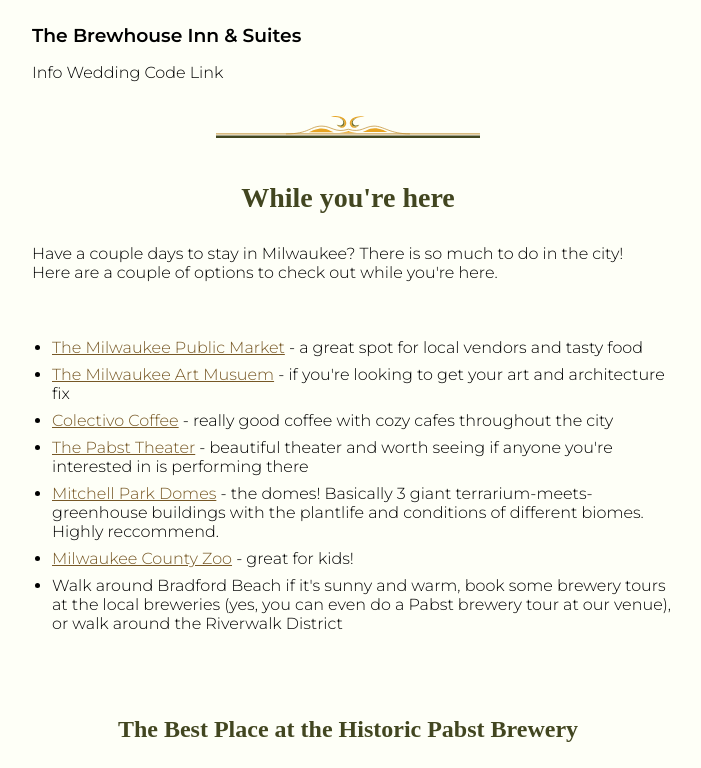
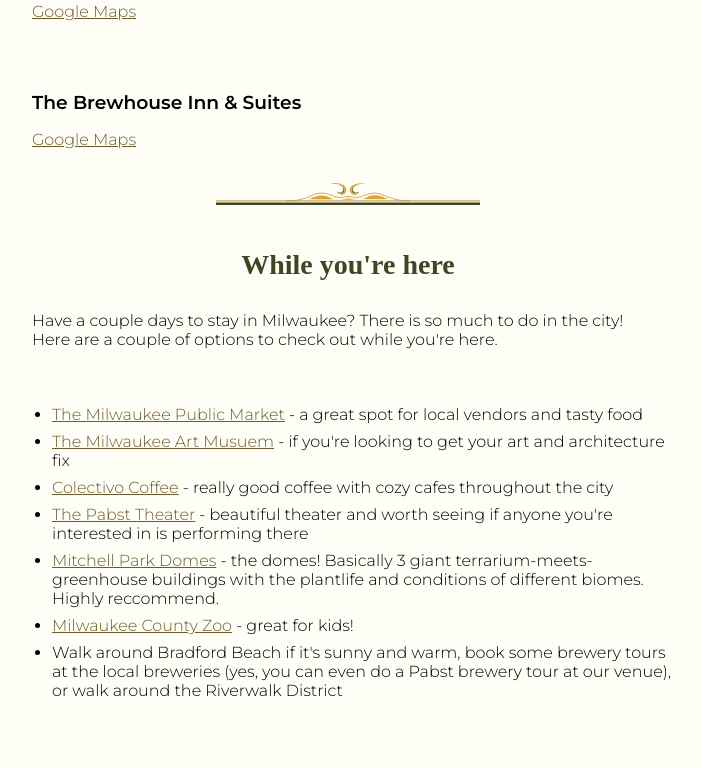
Before and after one commit to kasuboski/bethandjoshclub, a SvelteKit app: page /travel in a window 1280 px wide. Shown: the part 1240-2008 px from the top of the page, without its empty margins (292-993 px from the left). Built offline with nearby package versions, Linux system fonts and the light colour scheme.

Commit message:
fix date... some cleanup

```diff
--- a/src/lib/weddinginfo.svelte
+++ b/src/lib/weddinginfo.svelte
@@ -1,6 +1,6 @@
 <div class="weddinginfo">
 	<h3>The Best Place at the Historic Pabst Brewery</h3>
-	<p>Saturday, August 23, 2026</p>
+	<p>Saturday, August 26, 2023</p>
 	<p>Milwaukee, WI</p>
 </div>
 
--- a/src/routes/(wedding)/registry/+page.svelte
+++ b/src/routes/(wedding)/registry/+page.svelte
@@ -40,6 +40,9 @@
 	button a {
 		text-decoration: none;
 	}
+	a {
+		color: #E7A423;
+	}
 
 	button a:hover {
 		text-decoration-line: underline;
@@ -48,7 +51,7 @@
 	.button {
 		padding: .5em;
 		font-size: large;
-		background-color: #3eca3e;
+		background-color: #775826;
 		border-radius: 3px;
 		border: none;
 	}
--- a/src/routes/(wedding)/travel/+page.svelte
+++ b/src/routes/(wedding)/travel/+page.svelte
@@ -20,14 +20,14 @@
 	</p>
 	<img src="/dividersimple.svg" alt="" style="height: 1.5em; margin-bottom: 1em;"/>
 	<h2>Accommodations</h2>
+	<p>There are multiple hotels nearby with the below being incredibly close.</p>
 	<h3>Hyatt Place Downtown Milwaukee</h3>
-	<p>Info Wedding Code Link</p>
+	<p><a href="https://goo.gl/maps/APrKLTYw8t6SuoEg6">Google Maps</a></p>
 	<br />
 	<h3>The Brewhouse Inn & Suites</h3>
-	<p>Info Wedding Code Link</p>
+	<p><a href="https://goo.gl/maps/UY5rCmuxKDYFRAvv6">Google Maps</a></p>
 	<img src="/dividersimple.svg" alt="" style="height: 1.5em; margin-bottom: 1em;"/>
 	<h2>While you're here</h2>
-	<!-- <hr class="smalldivider" /> -->
 	<p>
 		Have a couple days to stay in Milwaukee? There is so much to do in the city! Here are a couple
 		of options to check out while you're here.
```
Also changed, not shown: src/routes/(wedding)/schedule/+page.svelte (+2 -5 lines).
